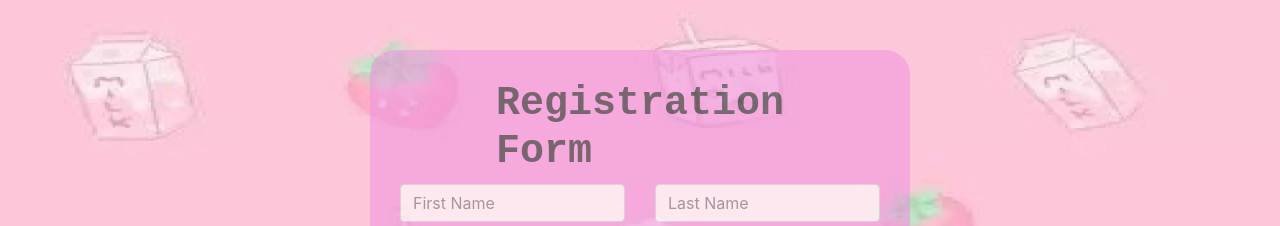
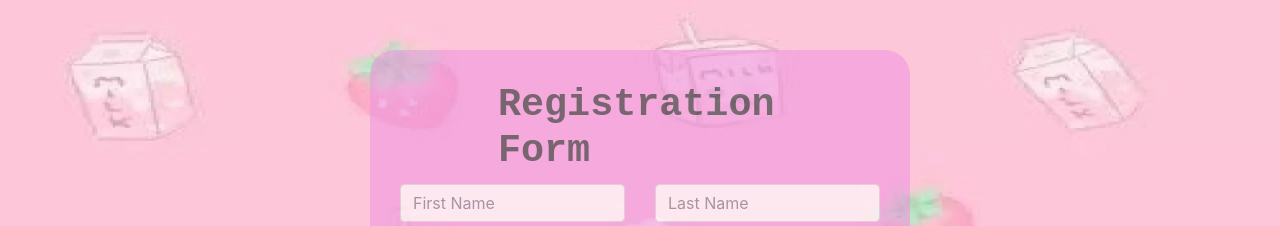
Before and after one commit to ambhrani/bootstrapsample, a plain HTML site: page index.html in a window 1280 px wide. Shown: the top 226 px of the page. Drawn offline with nearby package versions, Linux system fonts and the light colour scheme.

Commit message:
changes made

```diff
--- a/style.css
+++ b/style.css
@@ -18,6 +18,11 @@ body{
 
 h1{
     font-family: 'Courier New', Courier, monospace;
+
+    padding: 2px;;
     font-weight: bold;
     margin-left: 20%;
+    width:fit-content;
+    font-size: 3vw;
+
 }
```
